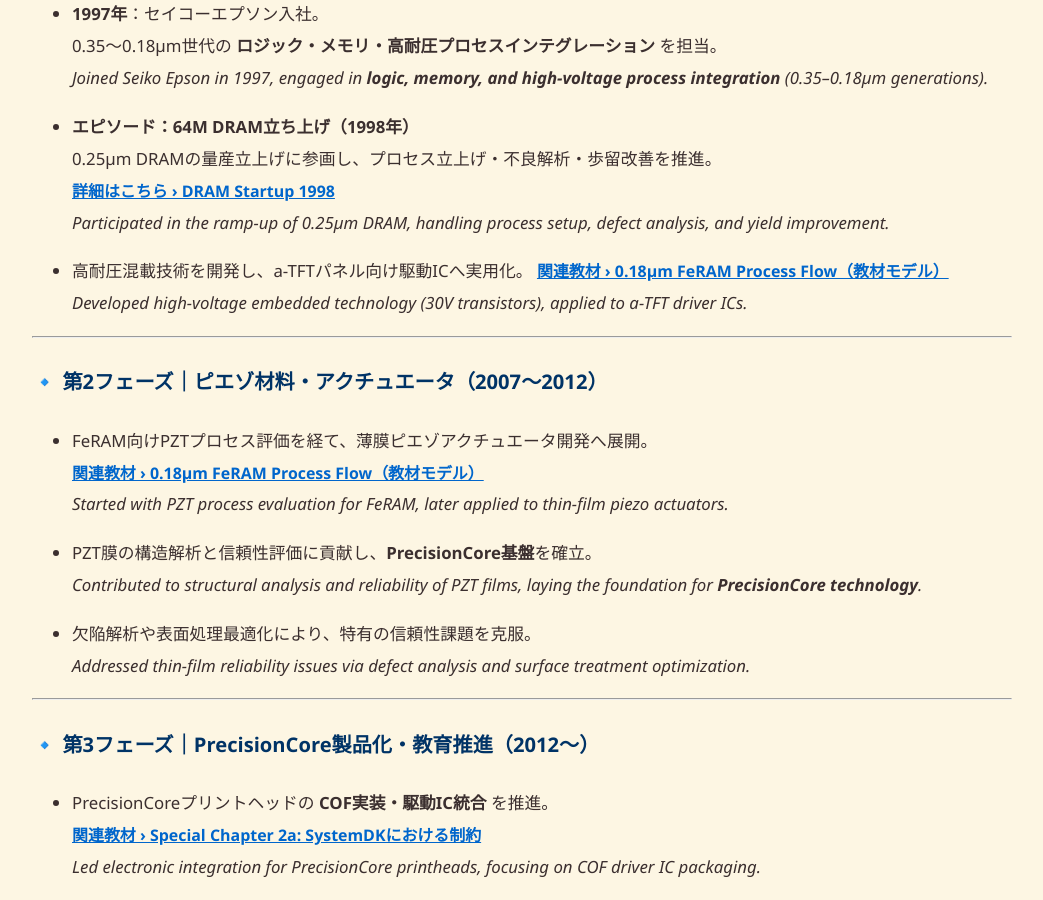
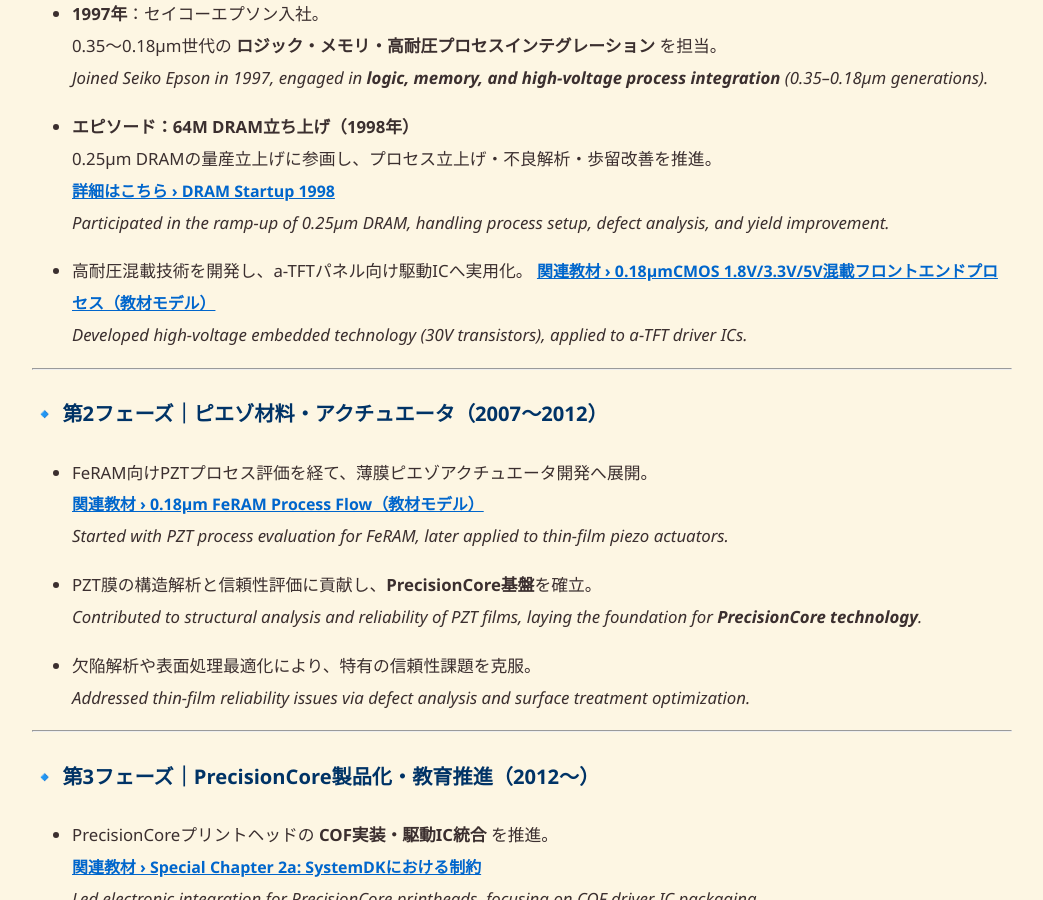
Before and after one commit to Samizo-AITL/Samizo-AITL.github.io, a Jekyll site: the page built from about/career-summary/index.md, in a window 1280 px wide and 900 px high, scrolled down 1048 px. Shown: the whole window, without its empty margins (118-1161 px from the left). Built offline with Jekyll 4.4.1, drawn with Linux system fonts in a browser that asks for light colours.

Commit message:
Update index.md

```diff
--- a/about/career-summary/index.md
+++ b/about/career-summary/index.md
@@ -43,7 +43,7 @@
   *Participated in the ramp-up of 0.25μm DRAM, handling process setup, defect analysis, and yield improvement.*
 
 - 高耐圧混載技術を開発し、a-TFTパネル向け駆動ICへ実用化。
-   [関連教材 › 0.18μm FeRAM Process Flow（教材モデル）](https://samizo-aitl.github.io/chapter3_process_evolution/docs/0.18um_1.8V_3.3V_5V)
+   [関連教材 ›  0.18μmCMOS 1.8V/3.3V/5V混載フロントエンドプロセス（教材モデル）](https://samizo-aitl.github.io/chapter3_process_evolution/docs/0.18um_1.8V_3.3V_5V)
   *Developed high-voltage embedded technology (30V transistors), applied to a-TFT driver ICs.*
 
 ---
```
